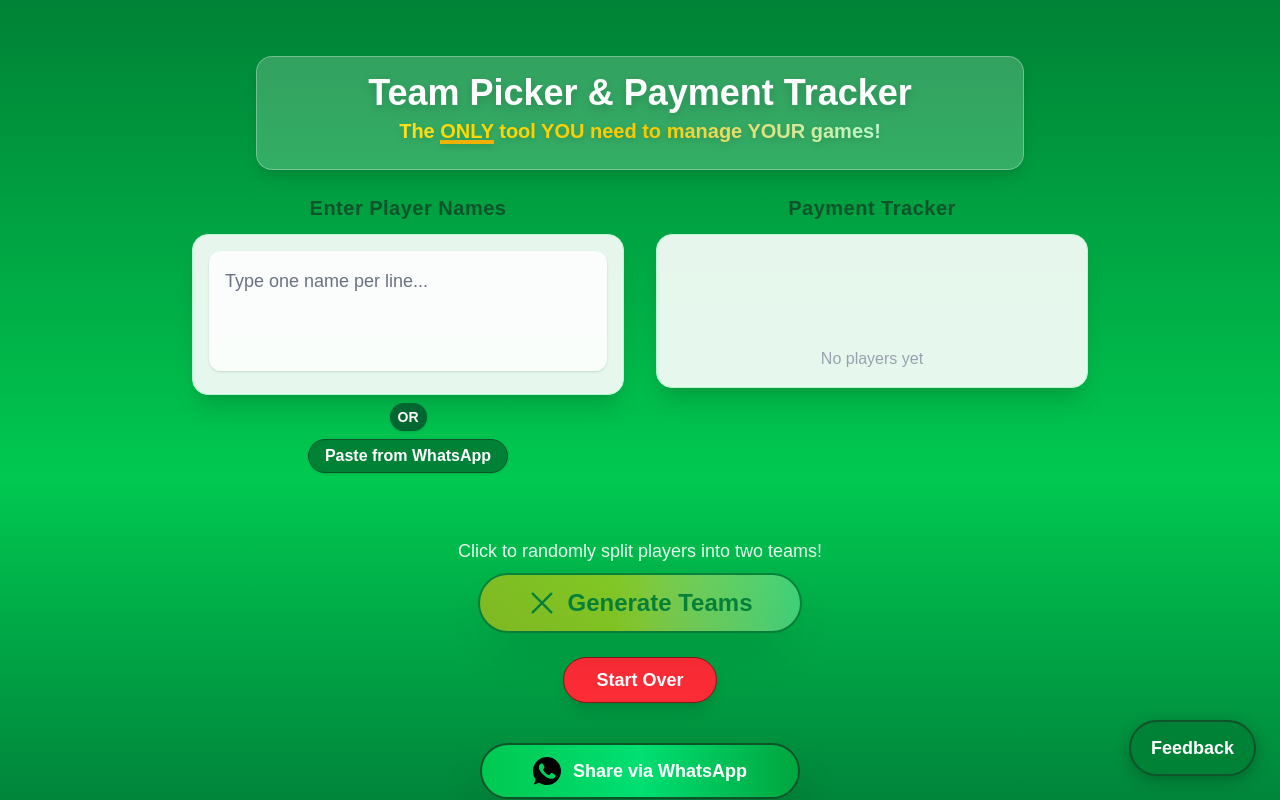
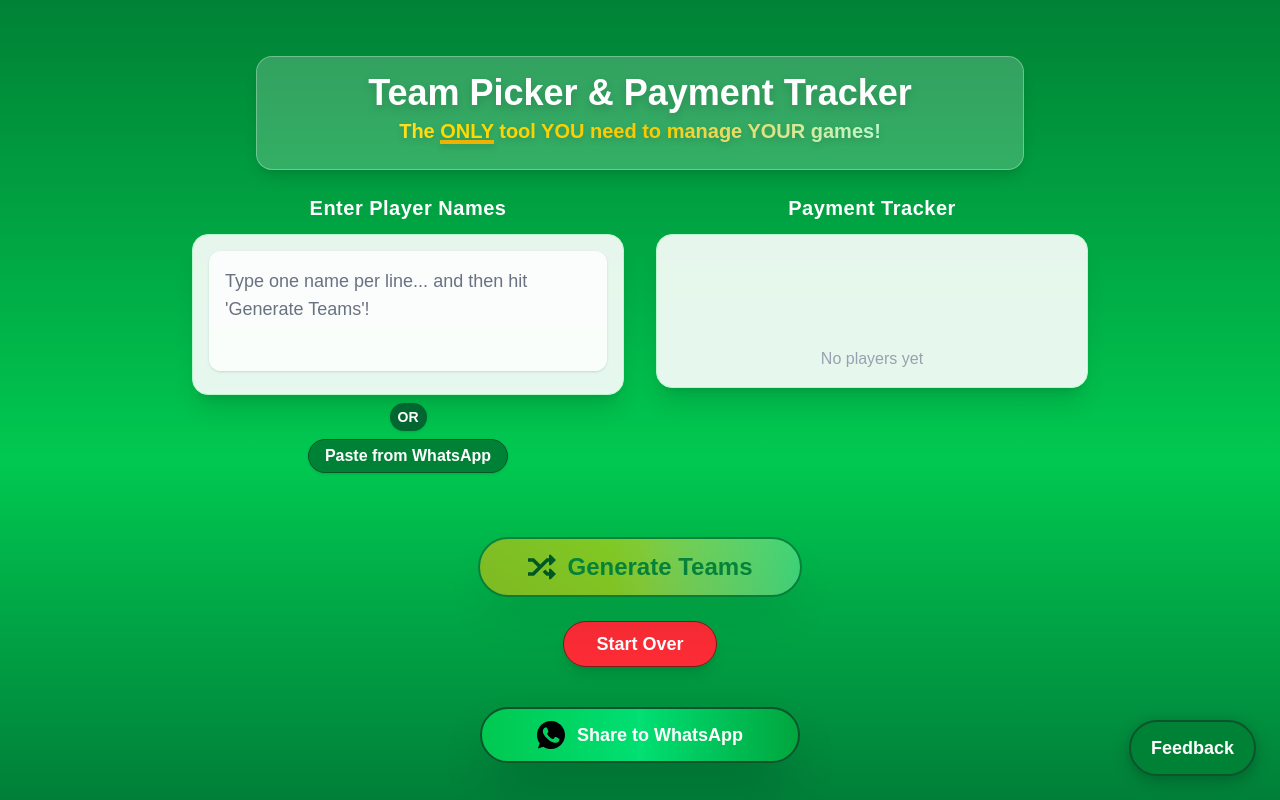
Before and after one commit to sbarcoe90/5asideapp, a Next.js app: page / in a window 1280 px wide. Shown: the top 800 px of the page. Built offline with nearby package versions, Linux system fonts and the light colour scheme.

Commit message:
Update Home component UI by changing label colors to white, enhancing placeholder text for player names, and replacing the shuffle icon with an image for better visual consistency.

```diff
--- a/src/app/page.tsx
+++ b/src/app/page.tsx
@@ -278,12 +278,12 @@ export default function Home() {
         {/* Player Names */}
         <div className="flex flex-col items-center flex-1">
           <div className="w-full">
-            <label className="text-xl font-bold text-green-900 mb-3 block text-center tracking-wide">Enter Player Names</label>
+            <label className="text-xl font-bold text-white mb-3 block text-center tracking-wide">Enter Player Names</label>
             <div className="rounded-2xl bg-white/90 p-4 shadow-xl border border-green-200 transition-all duration-200 hover:shadow-2xl focus-within:shadow-2xl">
               <textarea
                 ref={textareaRef}
                 className="w-full rounded-xl bg-white/80 p-4 text-lg shadow focus:outline-none focus:ring-2 focus:ring-green-400 resize-none text-black placeholder:text-gray-500 min-h-[120px] md:min-h-[320px] max-h-[500px]"
-                placeholder="Type one name per line..."
+                placeholder="Type one name per line... and then hit 'Generate Teams'!"
                 value={names}
                 onChange={handleNamesChange}
                 style={{ height: textareaHeight, minHeight: '120px', maxHeight: '500px' }}
@@ -344,7 +344,7 @@ export default function Home() {
         {/* Payments - side by side */}
         <div className="flex flex-col items-center flex-1">
           <div className="w-full">
-            <label className="text-xl font-bold text-green-900 mb-3 block text-center tracking-wide">Payment Tracker</label>
+            <label className="text-xl font-bold text-white mb-3 block text-center tracking-wide">Payment Tracker</label>
             <div className="rounded-2xl bg-white/90 p-4 shadow-xl border border-green-200 transition-all duration-200 hover:shadow-2xl focus-within:shadow-2xl flex flex-col gap-2 min-h-[120px]">
               {payments.length === 0 && (
                 <span className="text-gray-400 text-center mt-24">No players yet</span>
@@ -367,7 +367,7 @@ export default function Home() {
       </div>
       {/* Generate Teams Button Area */}
       <div className="flex flex-col items-center w-full my-6">
-        <span className="text-base md:text-lg text-white/90 font-medium mb-2 text-center">Click to randomly split players into two teams!</span>
+        {/* <span className="text-base md:text-lg text-black font-medium mb-2 text-center">Click to randomly split players into two teams!</span> */}
         <button
           className={`flex items-center justify-center gap-2 bg-gradient-to-r from-yellow-400 via-yellow-300 to-green-300 hover:from-yellow-500 hover:to-green-400 text-green-900 font-extrabold py-3 px-12 rounded-full shadow-2xl border-2 border-green-900 transition-all duration-200 text-2xl focus:outline-none focus:ring-4 focus:ring-green-300 active:scale-95 ${payments.length < 2 ? "opacity-50 cursor-not-allowed" : "hover:scale-105"}`}
           onClick={handleGenerateTeams}
@@ -375,9 +375,7 @@ export default function Home() {
           aria-label="Generate random teams"
           type="button"
         >
-          <svg xmlns="http://www.w3.org/2000/svg" fill="none" viewBox="0 0 24 24" stroke="currentColor" className="w-7 h-7 mr-1">
-            <path strokeLinecap="round" strokeLinejoin="round" strokeWidth={2} d="M4 4l16 16M4 20L20 4" />
-          </svg>
+          <img src="/shuffle.svg" alt="Shuffle icon" className="w-7 h-7 mr-1" />
           Generate Teams
         </button>
       </div>
@@ -473,7 +471,7 @@ export default function Home() {
             Copied!
           </span>
         ) : (
-          'Share via WhatsApp'
+          'Share to WhatsApp'
         )}
       </button>
       <footer className="mt-auto text-center text-white/80 text-sm pt-10 flex flex-col items-center gap-2">
```
Also changed, not shown: public/shuffle.svg (added).
